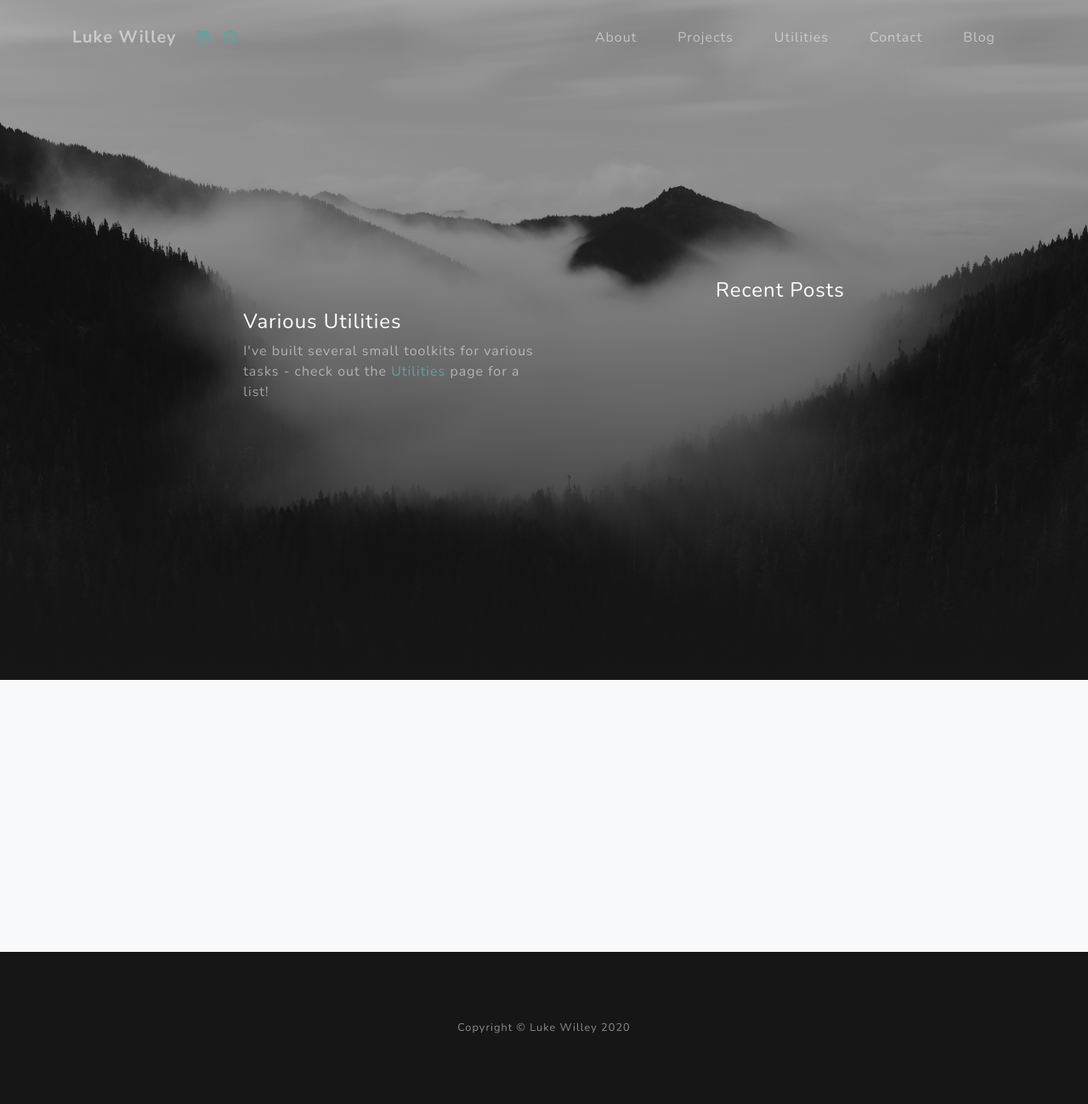
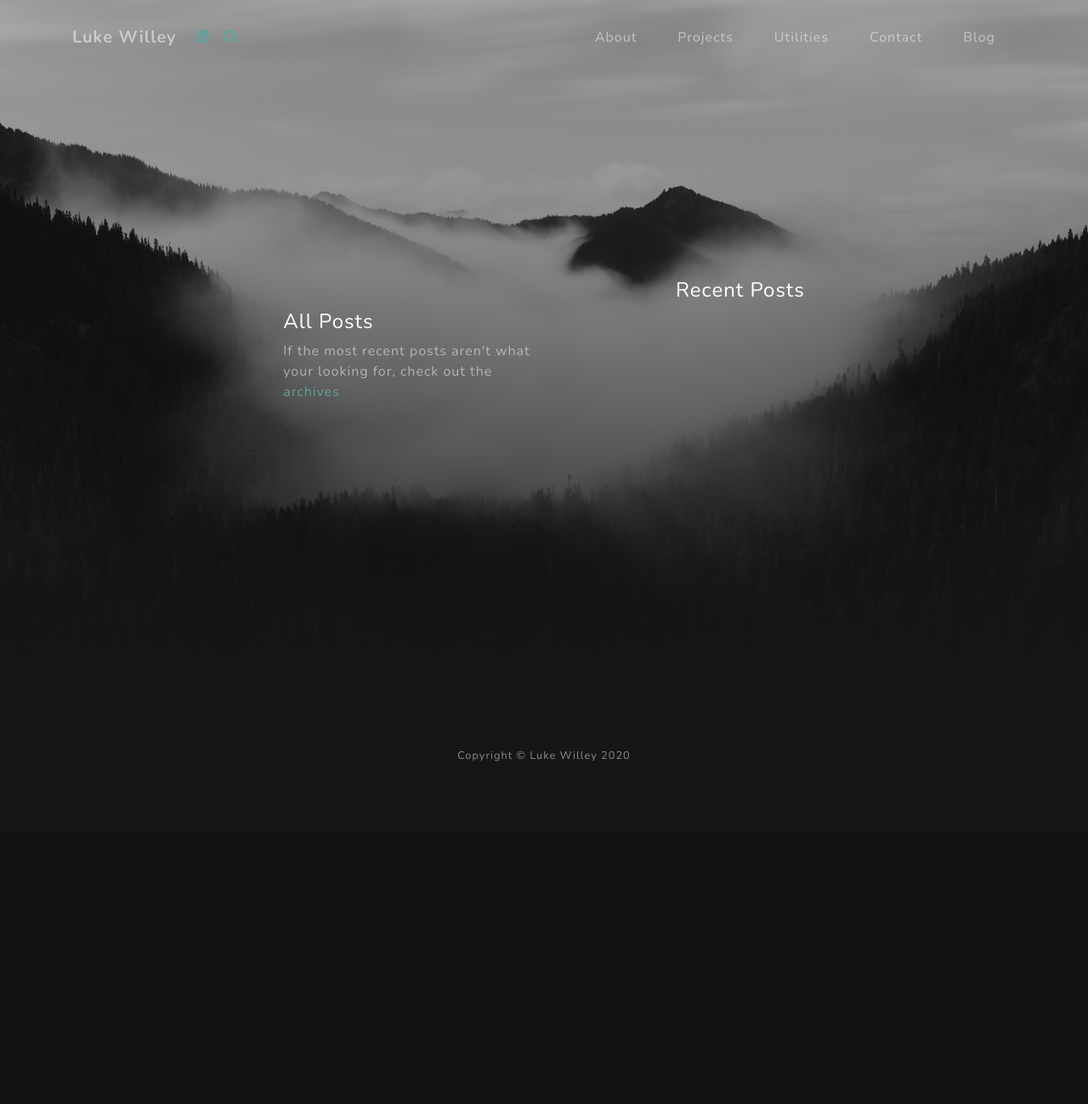
Before and after one commit to hansolo580/lukewilley, a Flask app: template templates/blog/index.html in a window 1280 px wide. Shown: the whole page at 85% size. After the commit the page ends 896 px from the top, so only its background shows below. Run offline with Flask 2, Linux system fonts and the light colour scheme; the template is opened without the code that fills it, so the values that code supplies are empty; parts of the project's set-up code (start-up, migrations or seed data) failed here and were passed over; some libraries are stand-ins or nearby versions.

Commit message:
Link cleanup, removed some old comments

```diff
--- a/templates/blog/index.html
+++ b/templates/blog/index.html
@@ -63,11 +63,9 @@
                             <div class="bg-transparent text-center h-100 project">
                                 <div class="d-flex h-100">
                                     <div class="project-text w-100 my-auto text-center text-lg-left">
-                                        <h4 class="text-white">Various Utilities</h4>
-                                        <p class="mb-0 text-white-50">I've built several small toolkits for various
-                                            tasks -
-                                            check out the
-                                            <a href="#">Utilities</a> page for a list!</p>
+                                        <h4 class="text-white">All Posts</h4>
+                                        <p class="mb-0 text-white-50">If the most recent posts aren't what your looking
+                                            for, check out the <a href="#" >archives</a></p>
                                     </div>
                                 </div>
                             </div>
@@ -78,10 +76,6 @@
             </div>
         </div>
     </header>
-    <!-- Projects Section -->
-    <section id="projects" class="projects-section bg-light">
-
-    </section>
     {% include "blog/pagination.html" %}
 
 {% endblock %}
--- a/templates/home/index.html
+++ b/templates/home/index.html
@@ -60,7 +60,8 @@
               <div class="project-text w-100 my-auto text-center text-lg-left">
                 <h4 class="text-white">This Website</h4>
                 <p class="mb-0 text-white-50">Screenshot hopefully not necessary. Built with Flask, SQLite, SQLAlchemy,
-                    uWSGI, Nginx, and Ubuntu. Hosted on Digital Ocean. Blog in development - building out custom CMS.</p>
+                    uWSGI, Nginx, and Ubuntu. Hosted on Digital Ocean. The blog is under active development with a
+                    custom-built CMS.</p>
                 <hr class="d-none d-lg-block mb-0 ml-0">
               </div>
             </div>
--- a/views/blog_views.py
+++ b/views/blog_views.py
@@ -23,9 +23,6 @@ def index():
         query = Entry.public().order_by(Entry.timestamp.desc())
         print(query)
     return object_list('blog/index.html', query, search=search_query)
-
-
-# getting 404 after editing DB path in config
 
 
 @blueprint.route('/blog/post')
```
Also changed, not shown: templates/blog/post.html (+10 -12 lines), infrastructure/blogstorage.db.
